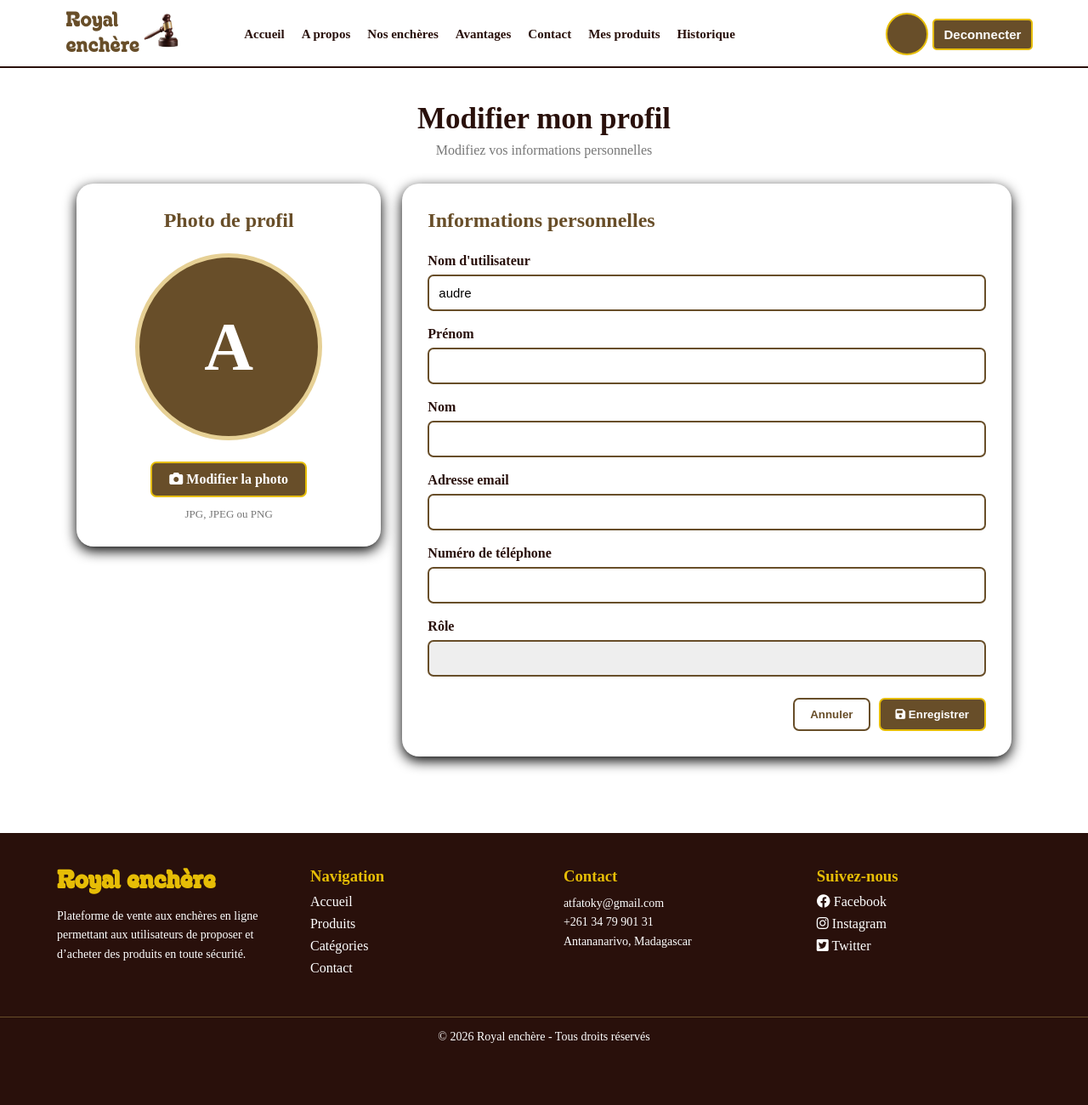
After one commit to AudricDev/VenteEnchere, a Django app: page /profil/ in a window 1280 px wide. The commit adds this page. Shown: the whole page at 85% size. Run offline with Django 5.2, Linux system fonts and the light colour scheme; a user stored in the database is signed in; data comes from the database, SQL or seed files in the repository; both versions use the stored data as it was after the commit; parts of the project's set-up code (start-up, migrations or seed data) failed here and were passed over.

Commit message:
update profil

```diff
--- a/src/VEnchere/urls.py
+++ b/src/VEnchere/urls.py
@@ -8,6 +8,8 @@ urlpatterns = [
     path('detail_enchere/',views.detail_enchere,name='detail_enchere'),
     path('inscription_enchere/',views.inscription_enchere,name='inscription_enchere'),
     path('pageCreerEnchere/',views.pageCreerEnchere,name='pageCreerEnchere'),
+    path('profil/',views.modifier_profil_page,name='modifier_profil_page'),
+    path('modifier_profil/',views.modifier_profil,name='modifier_profil'),
 
     path('ajouter_produit/',views.ajouter_produit,name='ajouter_produit'),
 
--- a/src/VEnchere/views.py
+++ b/src/VEnchere/views.py
@@ -64,11 +64,18 @@ def pageCreerEnchere(request):
         "profils":profil
         })
 
+# ajout produit
 @login_required
 def ajouter_produit(request):
     error = []
+    validations = []
     if request.method == "POST":
+        #information personnelle
+        nomVendeur = request.POST.get("vendeur")
+        emailVendeur = request.POST.get("email")
+        phoneVendeur = request.POST.get("phone")
 
+        #information produit
         nom = request.POST.get("nomProduit")
         description = request.POST.get("descriptionProduit")
         marque = request.POST.get("marque")
@@ -77,9 +84,10 @@ def ajouter_produit(request):
         reference = request.POST.get("reference")
         categorie_id = request.POST.get("categories")
 
-
-        if nom == '' or description == '':
-            errors = error.append("Nom et description obligatoire !")
+        if nomVendeur is None or phoneVendeur is None:
+            info = validations.append("Completez votre profil, c'est obligatoire !!!")
+        if nom == '' or description == '' or categorie_id == '':
+            errors = error.append("N'oublie pas de choisir le catégorie ,nom et description obligatoire ! ")
         else:
             categorie = get_object_or_404(
                 Categorie,
@@ -104,6 +112,62 @@ def ajouter_produit(request):
         "pages/creerEnchere.html",
         {
             "categories": categories,
+            "errors": error,
+            "infos": validations
+        }
+    )
+
+    # validation enchere
+    def validate_enchere(request):
+        enchere = Enchere.objects.all()
+        return render( request,
+        "pages/creerEnchere.html",
+        {
+            "categories": categories,
             "errors": error
         }
+)
+
+@login_required
+def modifier_profil_page(request):
+    return render(request,"pages/modifier_profil.html")
+
+@login_required
+def modifier_profil(request):
+
+    profil = request.user.profilutilisateur
+
+    if request.method == "POST":
+
+        # Informations User
+        request.user.username = request.POST.get("username")
+        request.user.first_name = request.POST.get("first_name")
+        request.user.last_name = request.POST.get("last_name")
+        request.user.email = request.POST.get("email")
+
+        request.user.save()
+
+
+        # Informations ProfilUtilisateur
+        profil.phone_number = request.POST.get("phone_number")
+
+
+        # Nouvelle photo
+        if request.FILES.get("avatar"):
+            profil.avatar = request.FILES.get("avatar")
+
+
+        profil.save()
+
+        return redirect("modifier_profil_page")
+
+
+    context = {
+        "profil": profil
+    }
+
+    return render(
+        request,
+        "modifier_profil.html",
+        context
     )
--- a/src/royal_enchere/urls.py
+++ b/src/royal_enchere/urls.py
@@ -8,8 +8,8 @@ urlpatterns = [
     path('admin/', admin.site.urls),
     path('', include('VEnchere.urls')),
 ]
-# if settings.DEBUG:
-#     urlpatterns += static(settings.MEDIA_URL, document_root = settings.MEDIA_ROOT)
+if settings.DEBUG:
+    urlpatterns += static(settings.MEDIA_URL, document_root = settings.MEDIA_ROOT)
 
 # urlpatterns += [
 #     re_path(r'^.*$', lambda request: redirect('/VE')),
--- a/src/static/css/style.css
+++ b/src/static/css/style.css
@@ -116,7 +116,7 @@ nav{
 }
 .nav_item ul a{
     text-decoration: none;
-    font-size: 20px;
+    font-size: 15px;
     font-weight: bold;
     color: var(--primary--);
 }
@@ -1129,3 +1129,292 @@ RESPONSIVE
     border-radius: 50%;
     padding: 2px;
 }
+
+/* =========================================
+   MODIFICATION PROFIL
+========================================= */
+
+.container_modifier_profil {
+    width: 100%;
+    padding: 40px 67px;
+}
+
+
+/* TITRE */
+
+.titre_modifier_profil {
+    text-align: center;
+    margin-bottom: 30px;
+}
+
+.titre_modifier_profil h1 {
+    color: var(--primary--);
+    font-size: 35px;
+}
+
+.titre_modifier_profil p {
+    color: var(--grey--);
+    margin-top: 8px;
+}
+
+
+/* CONTENU */
+
+.modifier_profil_content {
+    width: 100%;
+    max-width: 1100px;
+
+    margin: auto;
+
+    display: grid;
+    grid-template-columns: 1fr 2fr;
+
+    gap: 25px;
+}
+
+
+/* PHOTO */
+
+.modifier_photo {
+    background: var(--white--);
+
+    padding: 30px;
+
+    border-radius: 20px;
+
+    box-shadow: 0 5px 15px var(--black--);
+
+    text-align: center;
+
+    height: fit-content;
+}
+
+.modifier_photo h2 {
+    color: var(--secondary--);
+    margin-bottom: 25px;
+}
+
+
+/* IMAGE */
+
+.photo_profil {
+    width: 220px;
+    height: 220px;
+
+    margin: auto;
+}
+
+.photo_profil img,
+.avatar_default {
+    width: 100%;
+    height: 100%;
+
+    object-fit: cover;
+
+    border-radius: 50%;
+
+    border: 5px solid var(--tertiary--);
+}
+
+
+/* AVATAR PAR DEFAUT */
+
+.avatar_default {
+    display: flex;
+
+    justify-content: center;
+    align-items: center;
+
+    background: var(--secondary--);
+
+    color: var(--white--);
+
+    font-size: 80px;
+
+    font-weight: bold;
+}
+
+
+/* BOUTON PHOTO */
+
+.btn_photo {
+    display: inline-block;
+
+    margin-top: 25px;
+
+    padding: 10px 20px;
+
+    background: var(--secondary--);
+
+    color: var(--white--);
+
+    border-radius: 7px;
+
+    font-weight: bold;
+
+    cursor: pointer;
+
+    border: 2px solid var(--dore--);
+
+    transition: .3s;
+}
+
+.btn_photo:hover {
+    background: var(--dore--);
+
+    color: var(--black--);
+
+    transform: translateY(-3px);
+}
+
+
+.modifier_photo p {
+    margin-top: 12px;
+
+    color: var(--grey--);
+
+    font-size: 13px;
+}
+
+
+/* INFORMATIONS */
+
+.informations_profil {
+    background: var(--white--);
+
+    padding: 30px;
+
+    border-radius: 20px;
+
+    box-shadow: 0 5px 15px var(--black--);
+}
+
+.informations_profil h2 {
+    color: var(--secondary--);
+
+    margin-bottom: 25px;
+}
+
+
+/* CHAMPS */
+
+.champ {
+    margin-bottom: 18px;
+}
+
+.champ label {
+    display: block;
+
+    margin-bottom: 7px;
+
+    font-weight: bold;
+
+    color: var(--primary--);
+}
+
+.champ input {
+    width: 100%;
+
+    padding: 11px;
+
+    border-radius: 7px;
+
+    border: 2px solid var(--secondary--);
+
+    outline: none;
+
+    font-size: 15px;
+}
+
+.champ input:focus {
+    border-color: var(--dore--);
+
+    box-shadow: 0 0 5px var(--tertiary--);
+}
+
+.champ input:disabled {
+    background: #eeeeee;
+
+    color: var(--grey--);
+
+    cursor: not-allowed;
+}
+
+
+/* BOUTONS */
+
+.boutons_profil {
+    display: flex;
+
+    justify-content: flex-end;
+
+    gap: 10px;
+
+    margin-top: 25px;
+}
+
+.boutons_profil a {
+    text-decoration: none;
+}
+
+
+.boutons_profil button {
+    padding: 10px 18px;
+
+    border-radius: 7px;
+
+    font-weight: bold;
+
+    cursor: pointer;
+
+    transition: .3s;
+}
+
+
+.btn_annuler {
+    background: var(--white--);
+
+    color: var(--secondary--);
+
+    border: 2px solid var(--secondary--);
+}
+
+
+.btn_enregistrer {
+    background: var(--secondary--);
+
+    color: var(--white--);
+
+    border: 2px solid var(--dore--);
+}
+
+
+.btn_annuler:hover {
+    background: var(--secondary--);
+
+    color: var(--white--);
+}
+
+
+.btn_enregistrer:hover {
+    background: var(--dore--);
+
+    color: var(--black--);
+
+    transform: translateY(-3px);
+}
+
+
+/* RESPONSIVE */
+
+@media(max-width: 800px) {
+
+    .container_modifier_profil {
+        padding: 30px 20px;
+    }
+
+    .modifier_profil_content {
+        grid-template-columns: 1fr;
+    }
+
+}
--- a/src/templates/components/header.html
+++ b/src/templates/components/header.html
@@ -34,23 +34,20 @@
                         <a href="#contact" class="link">Contact</a>
                     </li>
                     <li class="nav_link">
+                        <a href="#Historique" class="link">Mes produits</a>
+                    </li>
+                    <li class="nav_link">
                         <a href="#Historique" class="link">Historique</a>
                     </li>
                 </ul>
             </div>
             <div class="btn_item">
                 {% if request.user.is_authenticated %}
-                    {% if request.user.profilutilisateur.avatar.url %}
-                    <span> {{ request.user.first_name|first }} </span>
-                    <!-- <div>
-                        <img src="{{request.user.profilutilisateur.avatar.url}}" alt="">
-                    </div>
-                    <div>
-                        <img src="../../media/utilisateurs/aigle.webp" alt="">
-                    </div> -->
+                    {% if request.user.first_name|first == "" %}
+                    <span><a href="{% url 'modifier_profil_page' %}" style="text-decoration: none;color: #e6bd06;"> {{ request.user.email|first }}</a></span>
                     {% else %}
-                    <span> {{ request.user.first_name|first }} </span>
-                {% endif %}
+                    <span> <a href="{% url 'modifier_profil_page' %}" style="text-decoration: none;color: #e6bd06;"> {{ request.user.first_name|first }}</a> </span>
+                    {% endif %}
                 <a href="{% url 'deconnexion' %}" class="btn_link">
                     <button>Deconnecter</button>
                 </a>
--- a/src/templates/pages/incription_enchere.html
+++ b/src/templates/pages/incription_enchere.html
@@ -2,6 +2,7 @@
 {% block content %}
     <main>
         <form action="" method="post">
+        {% csrf_token %}
             <div class="container_inscription">
                 <div class="profil">
                     <img src="../../static/images/images.jpg" class="image_profil" id="image_profil" alt="">
--- /dev/null
+++ b/src/templates/pages/modifier_profil.html
@@ -0,0 +1,265 @@
+{% extends "layouts/base.html" %}
+
+{% load static %}
+
+{% block content %}
+
+<div class="container_modifier_profil">
+
+    <div class="titre_modifier_profil">
+        <h1>Modifier mon profil</h1>
+        <p>Modifiez vos informations personnelles</p>
+    </div>
+    <form method="POST" enctype="multipart/form-data" action="{% url 'modifier_profil' %}">
+
+        {% csrf_token %}
+
+        <div class="modifier_profil_content">
+
+            <!-- ================= PHOTO ================= -->
+
+            <div class="modifier_photo">
+
+                <h2>Photo de profil</h2>
+
+                <div class="photo_profil">
+
+                    {% if request.user.profilutilisateur.avatar %}
+
+                        <img
+                            src="{{ request.user.profilutilisateur.avatar.url }}"
+                            id="preview_avatar"
+                            alt="Photo de profil"
+                        >
+
+                    {% else %}
+
+                        <div
+                            class="avatar_default"
+                            id="avatar_default"
+                        >
+                            {{ request.user.username|first|upper }}
+                        </div>
+
+                    {% endif %}
+
+                </div>
+
+
+                <label
+                    for="avatar"
+                    class="btn_photo"
+                >
+                    <i class="fa-solid fa-camera"></i>
+                    Modifier la photo
+                </label>
+
+                <input
+                    type="file"
+                    name="avatar"
+                    id="avatar"
+                    accept="image/*"
+                    hidden
+                >
+
+                <p>
+                    JPG, JPEG ou PNG
+                </p>
+
+            </div>
+
+
+            <!-- ================= INFORMATIONS ================= -->
+
+            <div class="informations_profil">
+
+                <h2>Informations personnelles</h2>
+
+
+                <!-- USERNAME -->
+
+                <div class="champ">
+
+                    <label for="username">
+                        Nom d'utilisateur
+                    </label>
+
+                    <input
+                        type="text"
+                        name="username"
+                        id="username"
+                        value="{{ request.user.username }}"
+                        required
+                    >
+
+                </div>
+
+
+                <!-- PRENOM -->
+
+                <div class="champ">
+
+                    <label for="first_name">
+                        Prénom
+                    </label>
+
+                    <input
+                        type="text"
+                        name="first_name"
+                        id="first_name"
+                        value="{{ request.user.first_name }}"
+                    >
+
+                </div>
+
+
+                <!-- NOM -->
+
+                <div class="champ">
+
+                    <label for="last_name">
+                        Nom
+                    </label>
+
+                    <input
+                        type="text"
+                        name="last_name"
+                        id="last_name"
+                        value="{{ request.user.last_name }}"
+                    >
+
+                </div>
+
+
+                <!-- EMAIL -->
+
+                <div class="champ">
+
+                    <label for="email">
+                        Adresse email
+                    </label>
+
+                    <input
+                        type="email"
+                        name="email"
+                        id="email"
+                        value="{{ request.user.email }}"
+                        required
+                    >
+
+                </div>
+
+
+                <!-- TELEPHONE -->
+
+                <div class="champ">
+
+                    <label for="phone_number">
+                        Numéro de téléphone
+                    </label>
+
+                    <input
+                        type="text"
+                        name="phone_number"
+                        id="phone_number"
+                        value="{{ request.user.profilutilisateur.phone_number }}"
+                    >
+
+                </div>
+
+
+                <!-- ROLE -->
+
+                <div class="champ">
+
+                    <label for="role">
+                        Rôle
+                    </label>
+
+                    <input
+                        type="text"
+                        value="{{ request.user.profilutilisateur.get_role_display }}"
+                        disabled
+                    >
+
+                </div>
+
+
+                <!-- BOUTONS -->
+
+                <div class="boutons_profil">
+
+                    <a href="{% url 'index' %}">
+                        <button
+                            type="button"
+                            class="btn_annuler"
+                        >
+                            Annuler
+                        </button>
+                    </a>
+
+
+                    <button
+                        type="submit"
+                        class="btn_enregistrer"
+                    >
+                        <i class="fa-solid fa-floppy-disk"></i>
+                        Enregistrer
+                    </button>
+
+                </div>
+
+            </div>
+
+        </div>
+
+    </form>
+
+</div>
+
+
+<!-- ================= JAVASCRIPT ================= -->
+
+<script>
+
+const avatarInput = document.getElementById("avatar");
+const preview = document.getElementById("preview_avatar");
+const avatarDefault = document.getElementById("avatar_default");
+
+avatarInput.addEventListener("change", function () {
+
+    const fichier = this.files[0];
+
+    if (fichier) {
+
+        const reader = new FileReader();
+
+        reader.onload = function (e) {
+
+            if (preview) {
+
+                preview.src = e.target.result;
+
+            } else {
+
+                const image = document.createElement("img");
+
+                image.src = e.target.result;
+                image.id = "preview_avatar";
+                image.alt = "Photo de profil";
+
+                avatarDefault.replaceWith(image);
+
+            }
+
+        };
+
+        reader.readAsDataURL(fichier);
+
+    }
+
+});
+
+</script>
+
+{% endblock %}
```
Also changed, not shown: src/templates/pages/creerEnchere.html (+6 -3 lines), src/db.sqlite3, src/media/utilisateurs/choix2_améloirer.jpg (added), src/media/utilisateurs/meGhibli.jpg (added), src/media/utilisateurs/meGhibli_4XBv9jM.jpg (added), src/media/utilisateurs/meGhibli_jGAEiPA.jpg (added).
